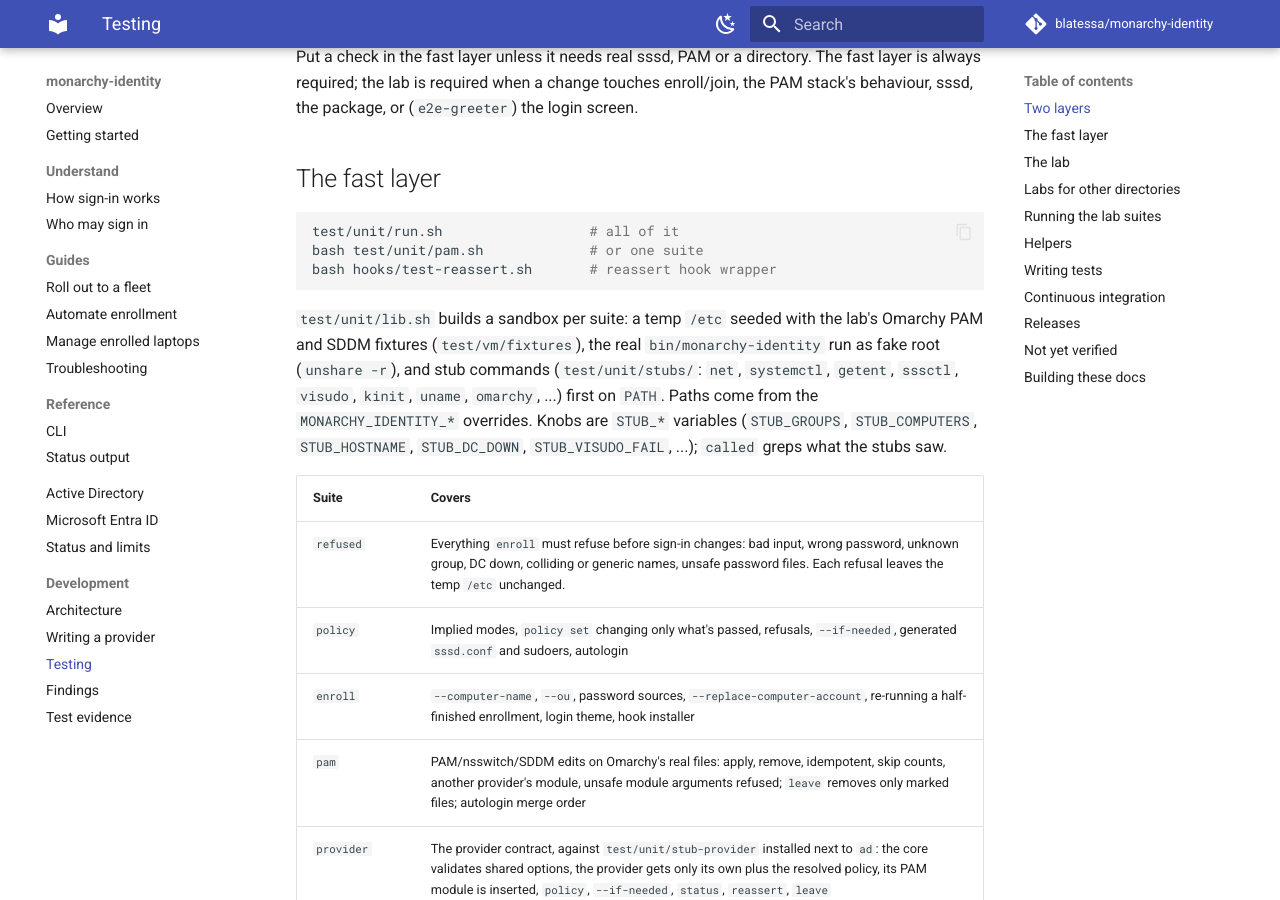
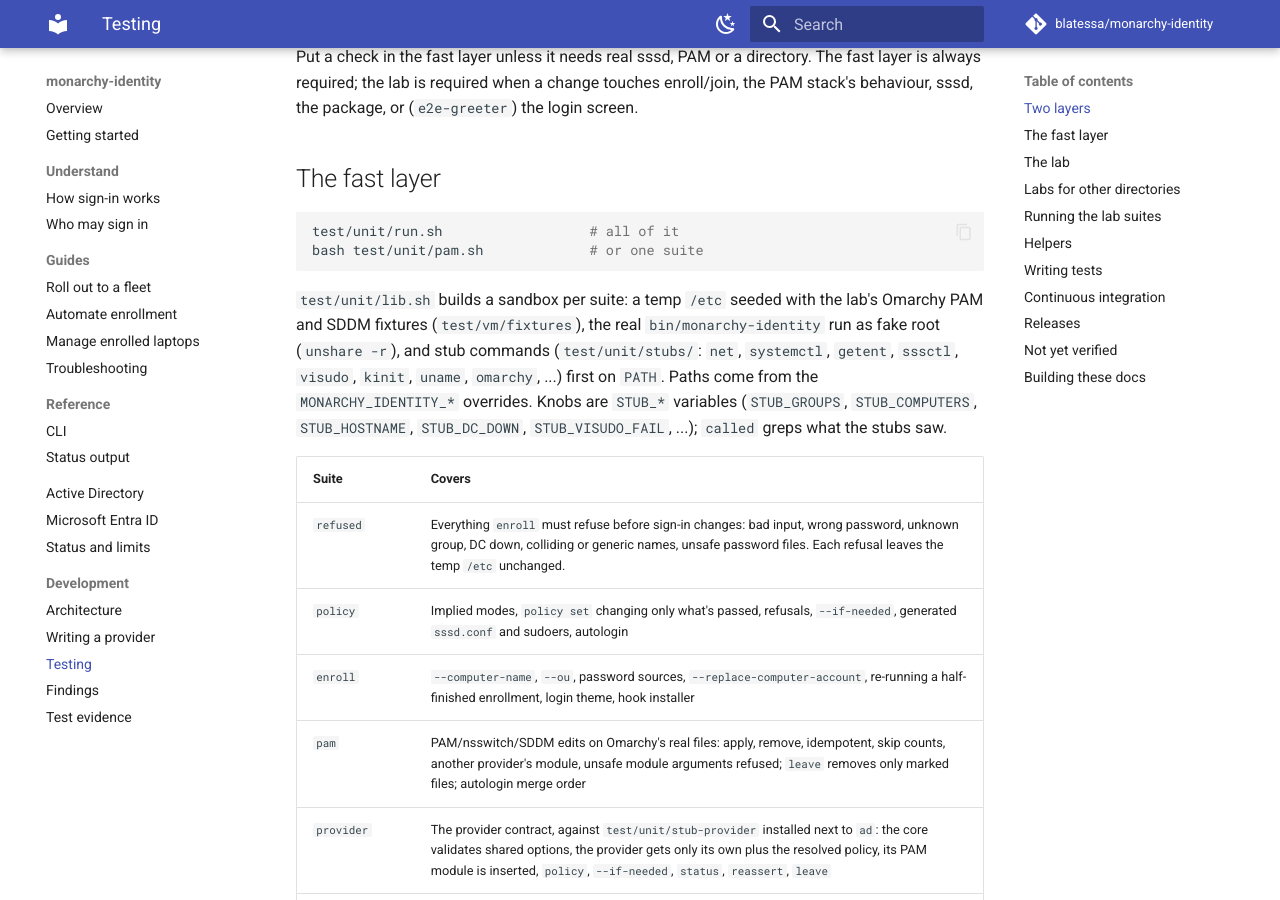
Before and after one commit to blatessa/monarchy-identity, an MkDocs documentation site: the page built from docs/dev/testing.md, in a window 1280 px wide and 900 px high, scrolled down 647 px. Built offline with MkDocs 1.6.1 and Material for MkDocs 9.7.7, drawn with Linux system fonts in a browser that asks for light colours; comment, search, counter and statistics services are not loaded.

Commit message:
Tests: the update-hook test joins the unit suite; CI lints by #! line
hooks/test-reassert.sh is now test/unit/reassert.sh, so test/unit/run.sh
runs it and CI, run-all and the docs lose their separate step for it.

CI found shell scripts and Python by a hand-kept list that missed
lib/sddm-session, the post-update wrapper, lib/login-steps,
lib/password-expired and graph.py. It now picks them by their #! line
(all pass).

docs: testing.md and AGENTS.md commands.

Co-Authored-By: Claude Opus 5.5 <noreply@anthropic.com>

````diff
--- a/docs/dev/testing.md
+++ b/docs/dev/testing.md
@@ -24,7 +24,6 @@ screen.
 ```bash
 test/unit/run.sh                  # all of it
 bash test/unit/pam.sh             # or one suite
-bash hooks/test-reassert.sh       # reassert hook wrapper
 ```
 
 `test/unit/lib.sh` builds a sandbox per suite: a temp `/etc` seeded with the lab's Omarchy PAM and SDDM fixtures
````
Also changed, not shown: 4 other files.
